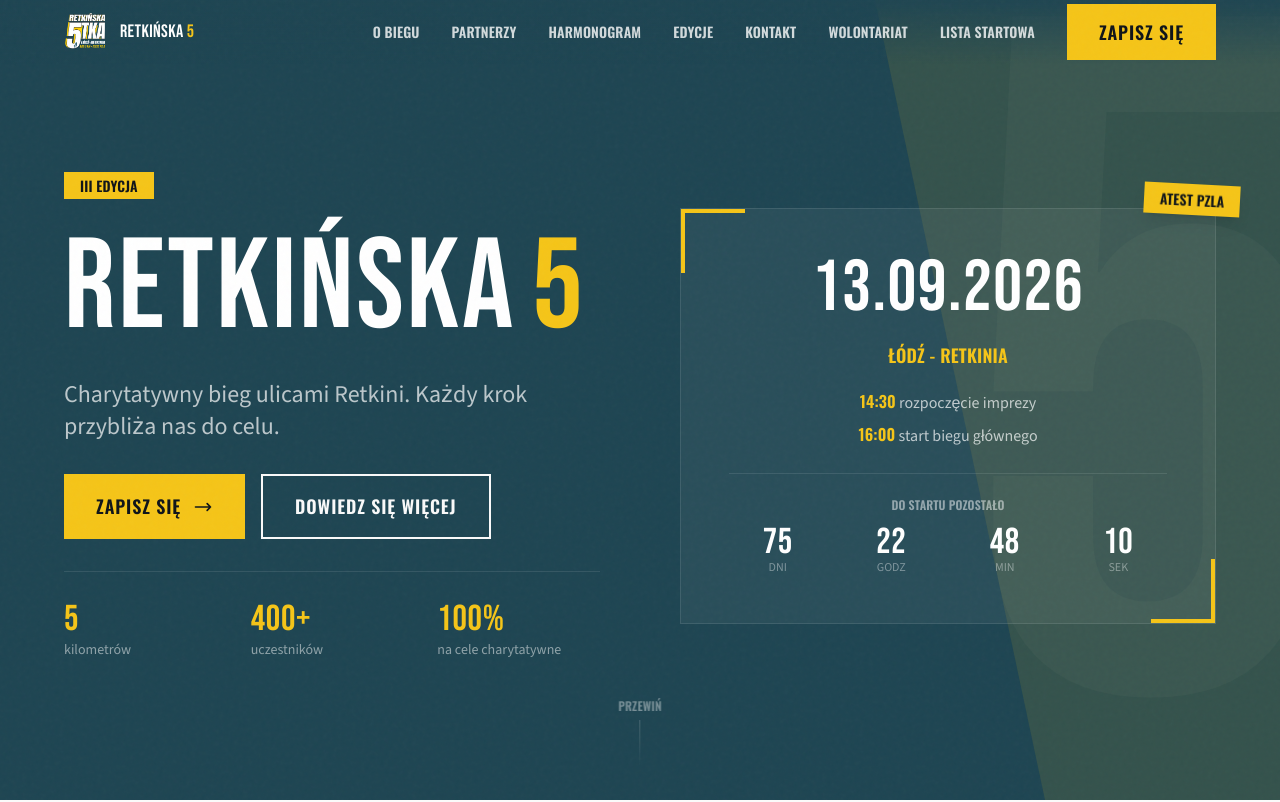
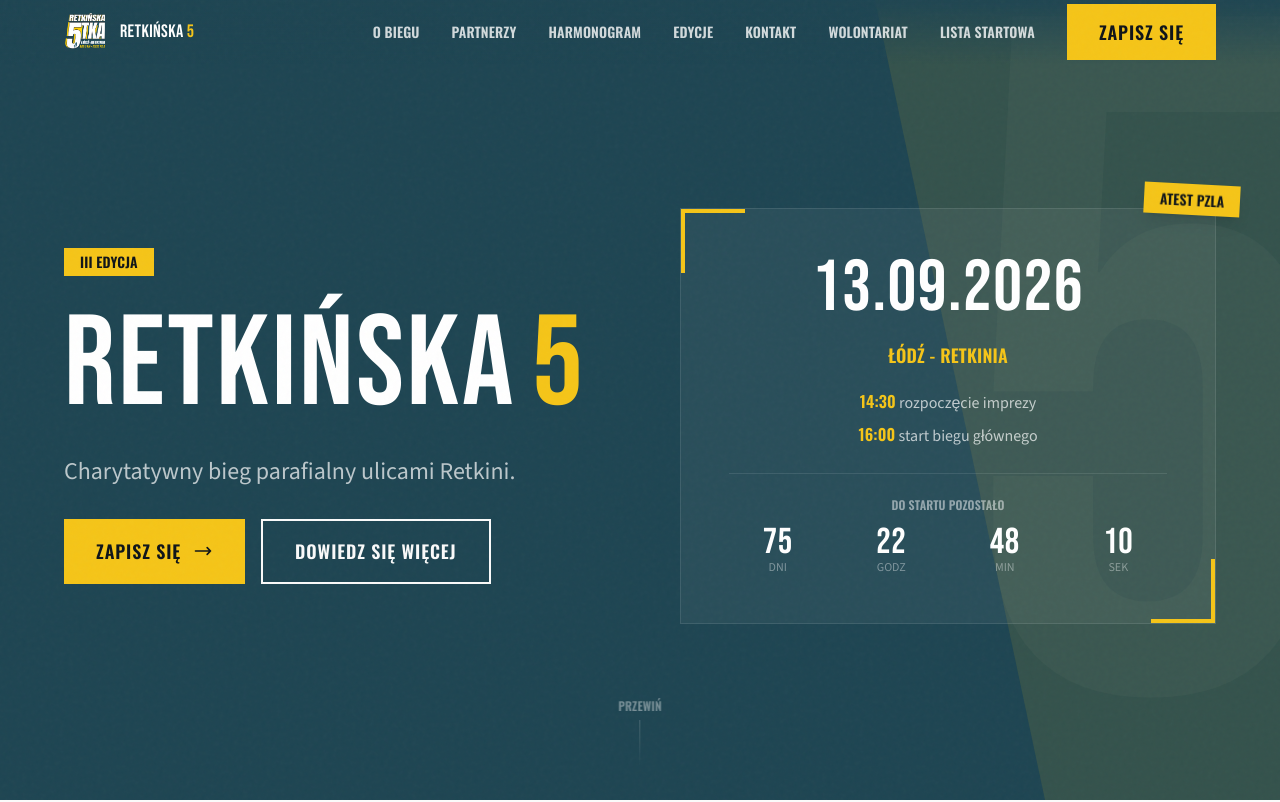
Before and after one commit to MarcinusX/r5-web, an Astro site: page / in a window 1280 px wide. Shown: the top 802 px of the page. Built offline with nearby package versions, Linux system fonts and the light colour scheme; Astro itself is replaced by a stand-in of ours.

Commit message:
Simplify hero: drop stats, trim subtitle, bump weight
Remove the 3-column quick-stats block, shorten the subheadline to
"Charytatywny bieg parafialny ulicami Retkini.", and change its
weight from font-light to font-normal.

Co-Authored-By: Claude Opus 4.8 (1M context) <noreply@anthropic.com>

```diff
--- a/src/components/Hero.astro
+++ b/src/components/Hero.astro
@@ -36,8 +36,8 @@ const eventDateFormatted = '13.09.2026'
         </div>
 
         <!-- Subheadline -->
-        <p class="text-xl lg:text-2xl text-white/70 font-body font-light max-w-lg opacity-0 animate-fade-in-up delay-200">
-          Charytatywny bieg ulicami Retkini. Każdy krok przybliża nas do celu.
+        <p class="text-xl lg:text-2xl text-white/70 font-body font-normal max-w-lg opacity-0 animate-fade-in-up delay-200">
+          Charytatywny bieg parafialny ulicami Retkini.
         </p>
 
         <!-- CTA Buttons -->
@@ -51,22 +51,6 @@ const eventDateFormatted = '13.09.2026'
           <a href="#o-biegu" class="btn-secondary">
             Dowiedz się więcej
           </a>
-        </div>
-
-        <!-- Quick Stats -->
-        <div class="grid grid-cols-3 gap-6 pt-8 border-t border-white/10 opacity-0 animate-fade-in-up delay-400">
-          <div>
-            <div class="font-display text-3xl lg:text-4xl text-brand-yellow">5</div>
-            <div class="text-white/50 text-sm font-body mt-1">kilometrów</div>
-          </div>
-          <div>
-            <div class="font-display text-3xl lg:text-4xl text-brand-yellow">400+</div>
-            <div class="text-white/50 text-sm font-body mt-1">uczestników</div>
-          </div>
-          <div>
-            <div class="font-display text-3xl lg:text-4xl text-brand-yellow">100%</div>
-            <div class="text-white/50 text-sm font-body mt-1">na cele charytatywne</div>
-          </div>
         </div>
       </div>
 
```
